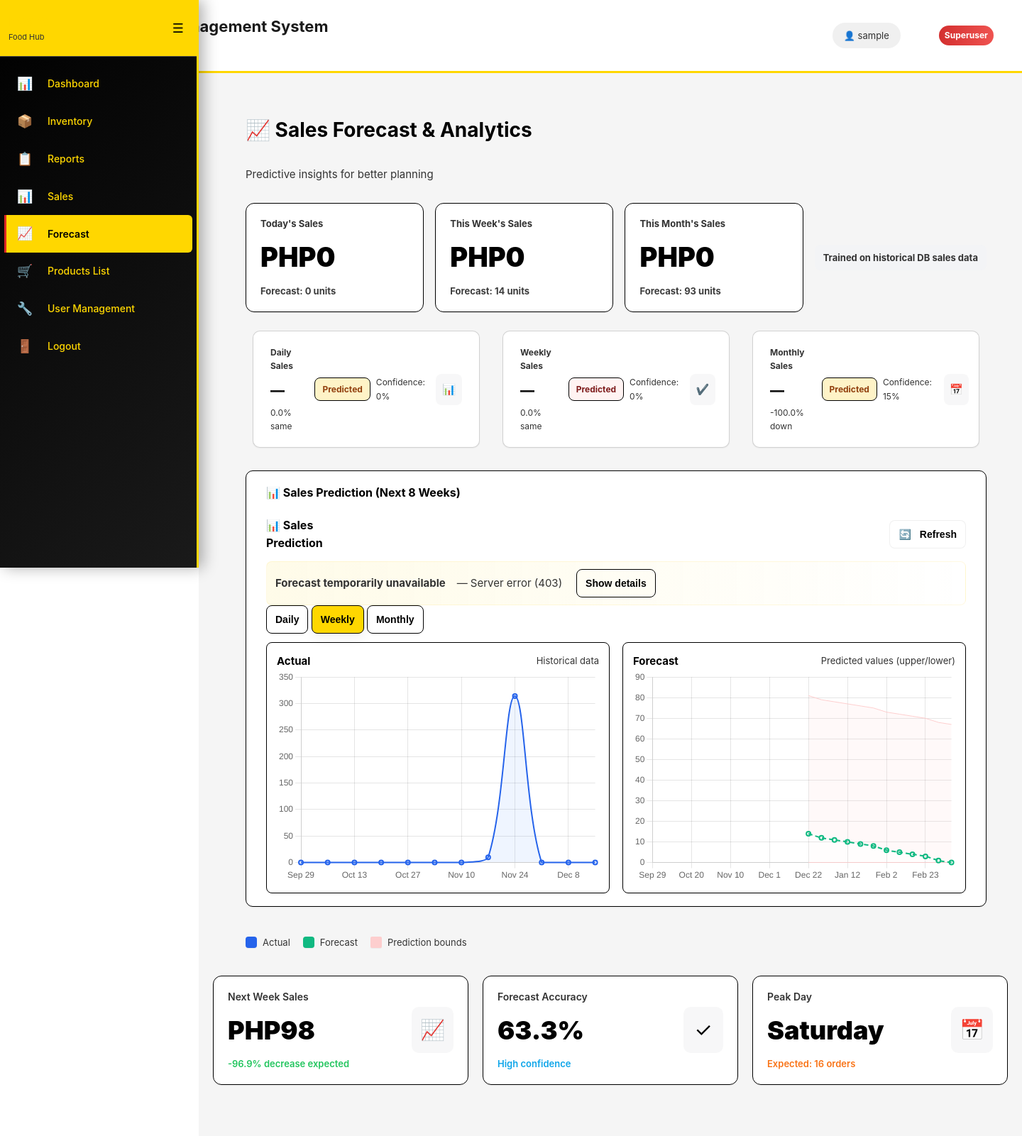
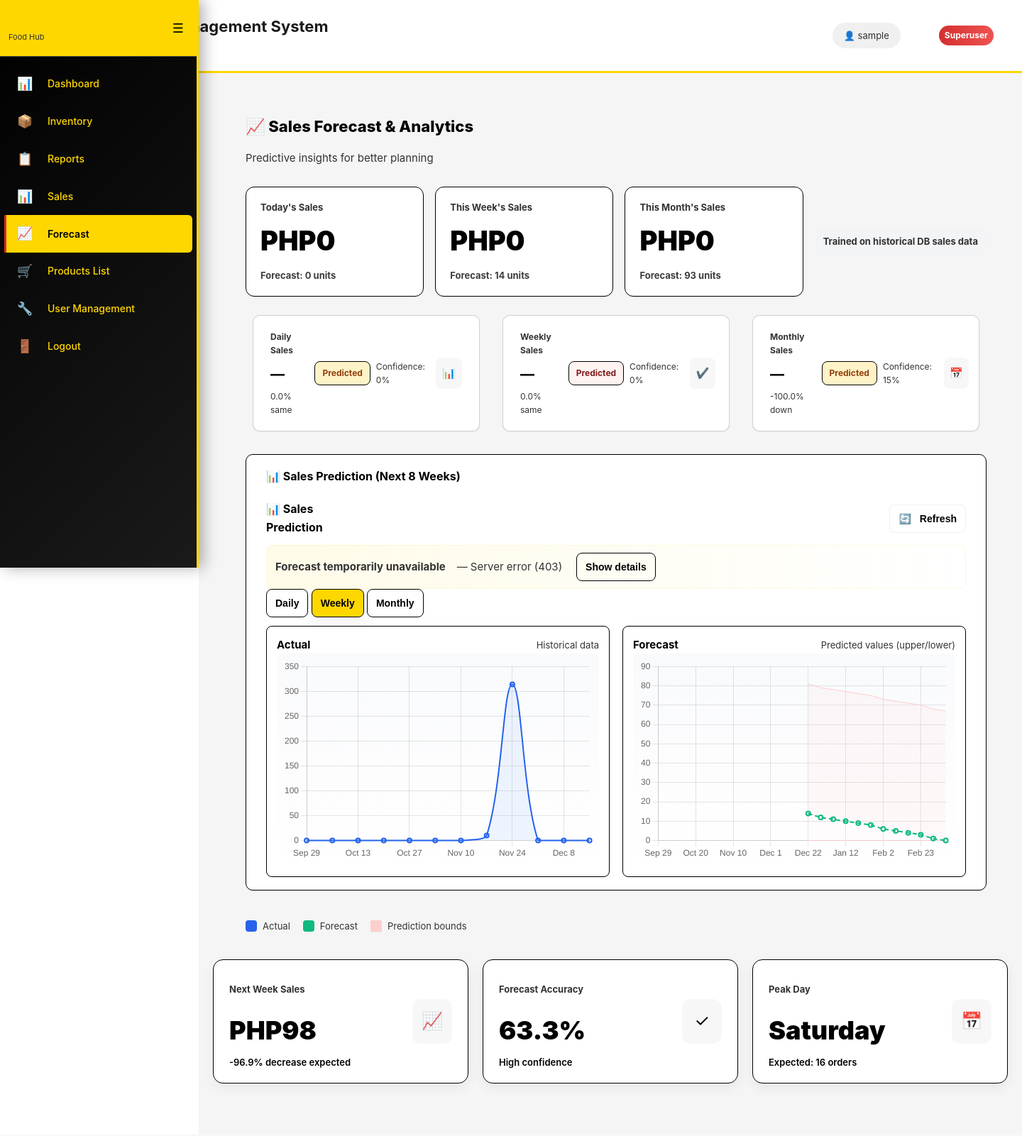
Before and after one commit to jhoanabenedicto3-ai/koki-foodhub, a Django app: page /forecast/ in a window 1440 px wide. Shown: the whole page at 71% size. After the commit the page ends 1529 px from the top, so only its background shows below. Run offline with Django 5.2, Linux system fonts and the light colour scheme; the visitor is signed in with stand-in values (Sample User, id 1); data comes from the database, SQL or seed files in the repository; parts of the project's set-up code (start-up, migrations or seed data) failed here and were passed over.

Commit message:
style(forecast): polish analytics grid, cards, and chart visuals for better UX

```diff
--- a/core/templates/pages/forecast.html
+++ b/core/templates/pages/forecast.html
@@ -667,20 +667,20 @@ JSON snippets:\n daily_json: {{ daily_json|truncatechars:400 }}\n weekly_json: {
     </script>
 
     <!-- Analytics Cards -->
-    <div style="display: grid; grid-template-columns: repeat(auto-fit, minmax(300px, 1fr)); gap: 20px; margin-bottom: 32px;">
+    <div class="analytics-grid">
       <!-- Next Week Sales (horizontal layout) -->
       <div class="analytics-card-horizontal">
         <div style="display:flex; gap:12px; align-items:center;">
-          <div>
-            <h3 style="margin: 0; font-size: 14px; font-weight: 600; color: var(--text-secondary);">Next Week Sales</h3>
-            <h2 style="margin: 8px 0 8px 0; color: var(--fg);">{{ currency }}{{ total_forecast|floatformat:0 }}</h2>
-            <p style="margin: 0; font-size: 13px; color: #22c55e; font-weight: 600;">
+          <div class="meta">
+            <h3 class="title">Next Week Sales</h3>
+            <div class="value">{{ currency }}{{ total_forecast|floatformat:0 }}</div>
+            <div class="sub">
               {% if growth_percentage >= 0 %}
                 +{{ growth_percentage|floatformat:1 }}% increase expected
               {% else %}
                 {{ growth_percentage|floatformat:1 }}% decrease expected
               {% endif %}
-            </p>
+            </div>
           </div>
         </div>
         <div class="card-icon">📈</div>
@@ -689,10 +689,10 @@ JSON snippets:\n daily_json: {{ daily_json|truncatechars:400 }}\n weekly_json: {
       <!-- Forecast Accuracy (horizontal layout) -->
       <div class="analytics-card-horizontal">
         <div style="display:flex; gap:12px; align-items:center;">
-          <div>
-            <h3 style="margin: 0; font-size: 14px; font-weight: 600; color: var(--text-secondary);">Forecast Accuracy</h3>
-            <h2 style="margin: 8px 0 8px 0; color: var(--fg);">{{ avg_confidence|floatformat:1 }}%</h2>
-            <p style="margin: 0; font-size: 13px; color: #0ea5e9; font-weight: 600;">High confidence</p>
+          <div class="meta">
+            <h3 class="title">Forecast Accuracy</h3>
+            <div class="value">{{ avg_confidence|floatformat:1 }}%</div>
+            <div class="sub">High confidence</div>
           </div>
         </div>
         <div class="card-icon">✓</div>
@@ -701,10 +701,10 @@ JSON snippets:\n daily_json: {{ daily_json|truncatechars:400 }}\n weekly_json: {
       <!-- Peak Day (horizontal layout) -->
       <div class="analytics-card-horizontal">
         <div style="display:flex; gap:12px; align-items:center;">
-          <div>
-            <h3 style="margin: 0; font-size: 14px; font-weight: 600; color: var(--text-secondary);">Peak Day</h3>
-            <h2 style="margin: 8px 0 8px 0; color: var(--fg);">{{ peak_day }}</h2>
-            <p style="margin: 0; font-size: 13px; color: #f97316; font-weight: 600;">Expected: {{ peak_orders }} orders</p>
+          <div class="meta">
+            <h3 class="title">Peak Day</h3>
+            <div class="value">{{ peak_day }}</div>
+            <div class="sub">Expected: {{ peak_orders }} orders</div>
           </div>
         </div>
         <div class="card-icon">📅</div>
@@ -780,26 +780,30 @@ JSON snippets:\n daily_json: {{ daily_json|truncatechars:400 }}\n weekly_json: {
       .badge-danger { background:#fff3f2; color:#7f1d1d; }
 
       /* Horizontal analytics cards (aligned visually with hero summary cards) */
+      .analytics-grid { display:grid; grid-template-columns: repeat(auto-fit, minmax(280px, 1fr)); gap:20px; margin-bottom:32px; align-items:stretch; }
       .analytics-card-horizontal {
-        background:#fff;
+        background:#ffffff;
         border:1px solid var(--border);
-        border-radius:12px; /* match hero-card rounding */
-        padding:18px 20px; /* match hero-card padding */
-        box-shadow:var(--shadow-sm);
+        border-radius:14px;
+        padding:18px 22px;
+        box-shadow:0 6px 18px rgba(16,24,40,0.06);
         display:flex;
         align-items:center;
         justify-content:space-between;
         gap:16px;
-        min-height:140px; /* slightly taller to match hero visual weight */
+        min-height:140px;
+        transition: transform 140ms ease, box-shadow 140ms ease;
       }
-      /* Make the headline number match Today's Sales weight and size */
-      .analytics-card-horizontal h2 { font-size:36px; font-weight:900; margin: 8px 0 8px 0; color:var(--fg); }
-      .analytics-card-horizontal h3 { margin:0; font-size:14px; font-weight:600; color:var(--text-secondary); }
+      .analytics-card-horizontal:hover { transform: translateY(-4px); box-shadow:0 12px 28px rgba(16,24,40,0.08); }
+      .analytics-card-horizontal .meta { display:flex; flex-direction:column; gap:6px; }
+      .analytics-card-horizontal .meta .title { font-size:13px; color:var(--text-secondary); font-weight:700; }
+      .analytics-card-horizontal .meta .value { font-size:36px; font-weight:900; color:var(--fg); }
+      .analytics-card-horizontal .meta .sub { font-size:13px; font-weight:600; }
       .analytics-card-horizontal .card-icon {
-        font-size:28px;
+        font-size:24px;
         background: rgba(15,23,36,0.03);
-        padding:10px 12px;
-        border-radius:10px;
+        padding:12px;
+        border-radius:12px;
         display:flex;
         align-items:center;
         justify-content:center;
@@ -809,8 +813,21 @@ JSON snippets:\n daily_json: {{ daily_json|truncatechars:400 }}\n weekly_json: {
       @media (max-width: 720px) {
         .analytics-card-horizontal { flex-direction:column; align-items:flex-start; }
         .analytics-card-horizontal .card-icon { align-self:flex-end; }
-        .analytics-card-horizontal h2 { font-size:28px; }
+        .analytics-card-horizontal .meta .value { font-size:28px; }
       }
+
+      /* Chart card visual polish */
+      .card.chart-card { background: linear-gradient(180deg, #fff, #fbfbff); border:1px solid rgba(0,0,0,0.04); border-radius:12px; padding:20px; box-shadow:0 10px 24px rgba(16,24,40,0.06); margin-bottom:32px; overflow:hidden; }
+      .card.chart-card .chart-area { position:relative; height:340px; border-radius:8px; background:linear-gradient(180deg, rgba(249,250,252,1), rgba(255,255,255,1)); padding:8px; }
+
+      /* Slight header tweak */
+      .section-title { font-size:22px; margin-bottom:6px; font-weight:800; }
+
+      /* Improve forecast wrapper spacing on wider screens */
+      .forecast-wrapper { max-width: 1180px; margin: 20px auto; padding: 0 22px; padding-left:36px; box-sizing: border-box; }
+      .page-wrapper.sidebar-expanded .main-content .forecast-wrapper,
+      .sidebar:hover + .main-content .forecast-wrapper,
+      .sidebar:hover ~ .main-content .forecast-wrapper { margin-left: auto !important; margin-right: auto !important; padding-left:36px !important; }
 
       .card.chart-card { background:#fff; border:1px solid var(--border); border-radius:10px; padding:18px 28px; box-shadow:var(--shadow-sm); margin-bottom:32px; overflow:hidden; }
       .card.chart-card .chart-area { position:relative; height:300px; }
```
